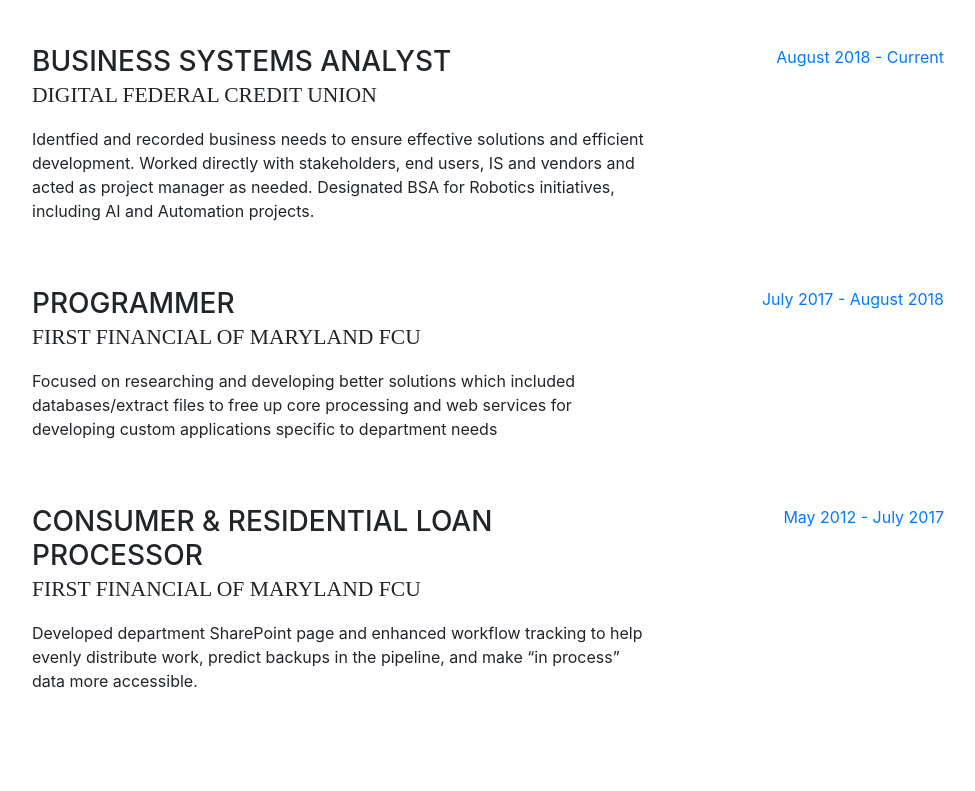
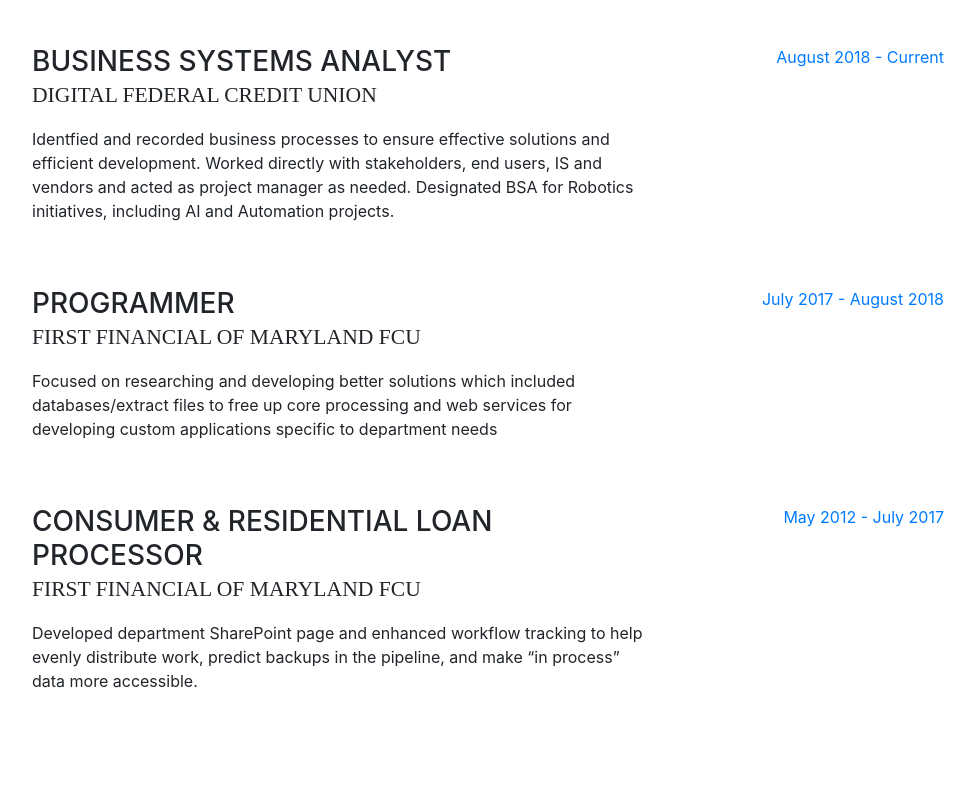
Before and after one commit to MattAtencio/Resume, a website with bundled scripts: page index.html in a window 1280 px wide. Shown: the part 889-1680 px from the top of the page, without its empty margins (288-1263 px from the left). Built offline with nearby package versions, Linux system fonts and the light colour scheme; a web font is replaced by a local one.

Commit message:
upload error

```diff
--- a/index.html
+++ b/index.html
@@ -117,7 +117,7 @@
             <div class="resume-content mr-auto">
               <h3 class="mb-0">Business Systems Analyst</h3>
               <div class="subheading mb-3">Digital Federal Credit Union</div>
-              <p>Identfied and recorded business needs to ensure effective solutions and efficient development. Worked directly with stakeholders, end users, IS and vendors and acted as project manager as needed. Designated BSA for Robotics initiatives, including AI and Automation projects.</p>
+              <p>Identfied and recorded business processes to ensure effective solutions and efficient development. Worked directly with stakeholders, end users, IS and vendors and acted as project manager as needed. Designated BSA for Robotics initiatives, including AI and Automation projects.</p>
             </div>
             <div class="resume-date text-md-right">
               <span class="text-primary">August 2018 - Current</span>
```
